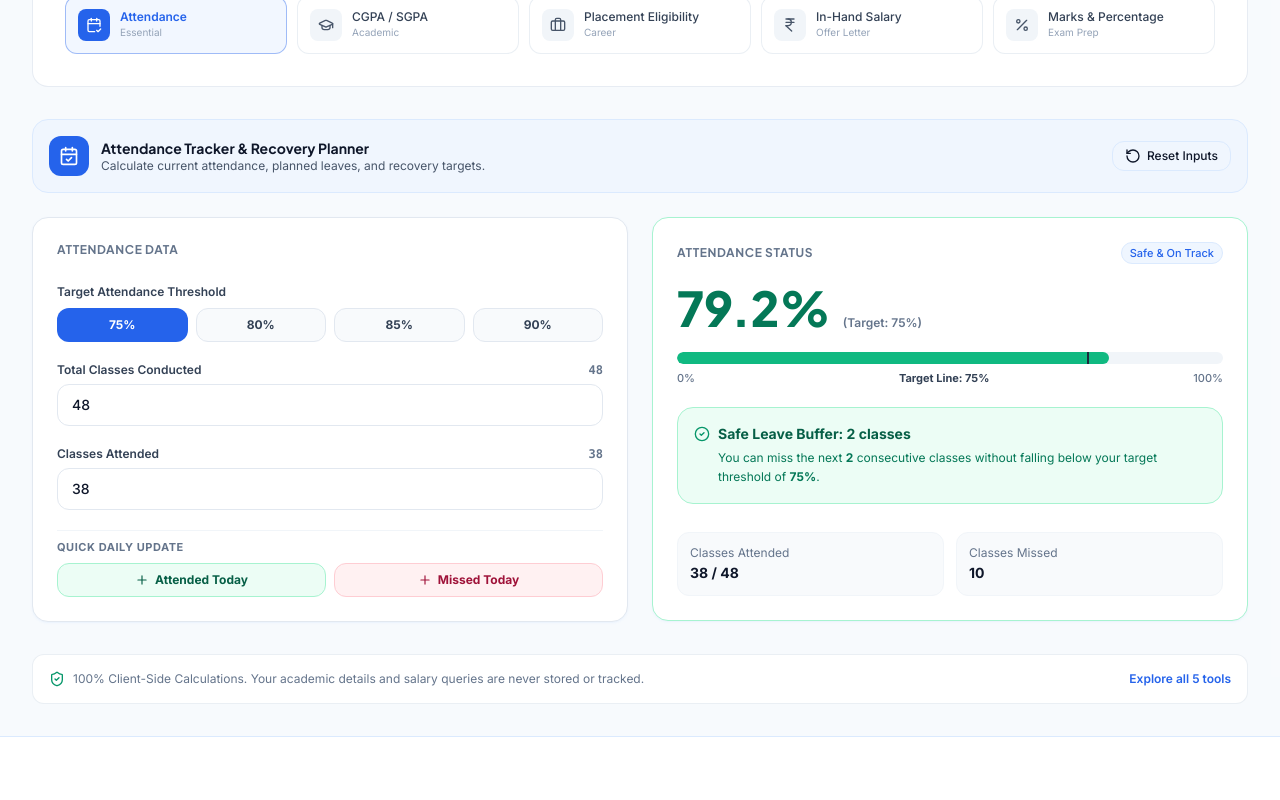
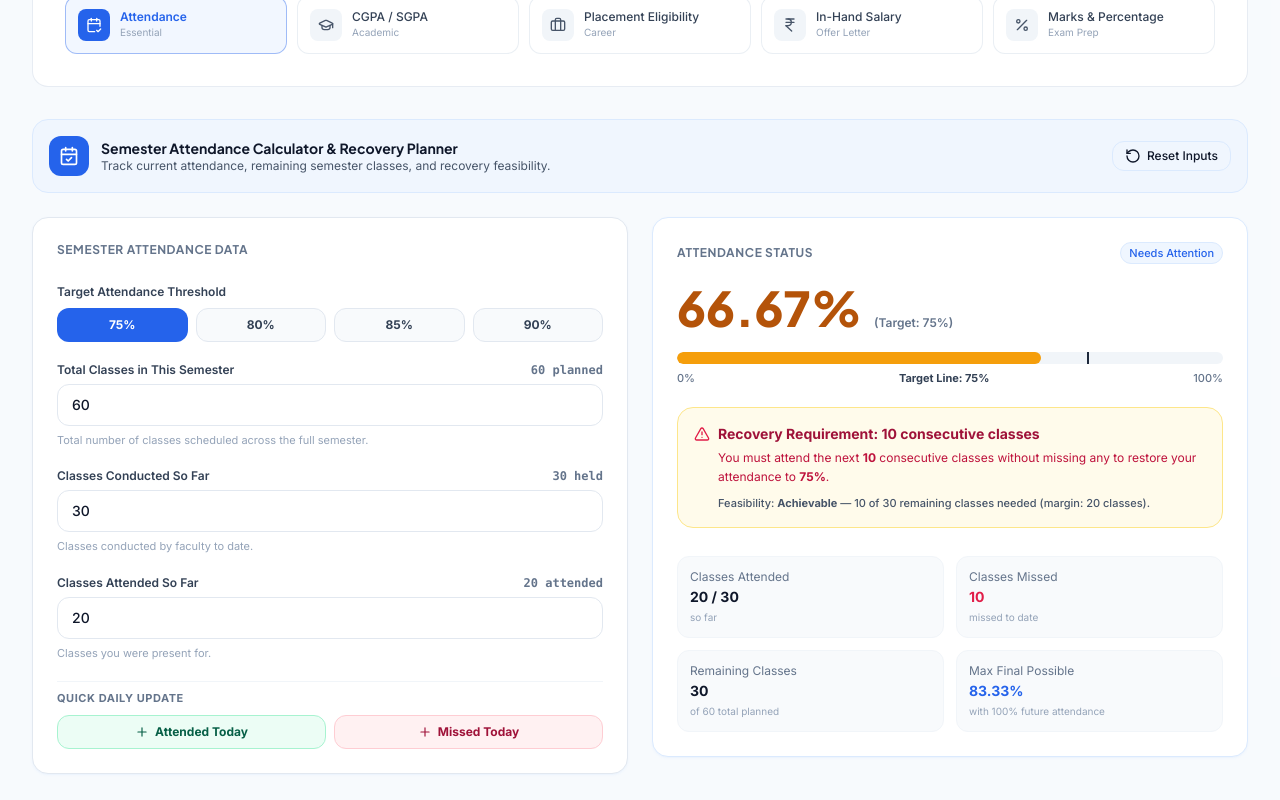
Before and after one commit to Pranay-9130/Career-Platform, a React (Vite) app in the folder frontend/: page /college-survival-kit in a window 1280 px wide. Shown: the part 340-1140 px from the top of the page. Built offline with nearby package versions, Linux system fonts and the light colour scheme; no server answers; the HTML template or start-up script is replaced by a standard one.

Commit message:
feat(attendance): upgrade Attendance Calculator with semester-based calculation system

```diff
--- a/frontend/src/components/survivalKit/AttendanceCalculator.jsx
+++ b/frontend/src/components/survivalKit/AttendanceCalculator.jsx
@@ -10,66 +10,124 @@ import {
   ArrowRight,
   Info,
   Sparkles,
+  XCircle,
+  Clock,
+  Layers,
 } from 'lucide-react';
 import { Button, Card, Badge } from '@/components/common';
 
 export default function AttendanceCalculator() {
-  const [totalClasses, setTotalClasses] = useState(48);
-  const [attendedClasses, setAttendedClasses] = useState(38);
+  // Input states: Total semester classes, conducted so far, attended so far, target percentage
+  const [totalSemesterClasses, setTotalSemesterClasses] = useState(60);
+  const [conductedClasses, setConductedClasses] = useState(30);
+  const [attendedClasses, setAttendedClasses] = useState(20);
   const [targetPercentage, setTargetPercentage] = useState(75);
 
-  const totalClassesInputId = useId();
+  const totalSemesterClassesInputId = useId();
+  const conductedClassesInputId = useId();
   const attendedClassesInputId = useId();
   const targetPercentageInputId = useId();
 
-  // Calculations
-  const total = Math.max(0, parseInt(totalClasses, 10) || 0);
-  const attended = Math.min(total, Math.max(0, parseInt(attendedClasses, 10) || 0));
+  // Parsing & Non-negative whole number validation
+  const totalPlanned = Math.max(0, parseInt(totalSemesterClasses, 10) || 0);
+  const conductedRaw = Math.max(0, parseInt(conductedClasses, 10) || 0);
+  const attendedRaw = Math.max(0, parseInt(attendedClasses, 10) || 0);
   const target = Math.min(100, Math.max(1, parseInt(targetPercentage, 10) || 75));
 
-  const currentPercentage = total > 0 ? (attended / total) * 100 : 0;
+  // Validation checks
+  const isAttendedExceedingConducted = conductedRaw > 0 && attendedRaw > conductedRaw;
+  const isConductedExceedingTotal = totalPlanned > 0 && conductedRaw > totalPlanned;
+
+  // Normalized values for safe calculation (avoids negative values or division errors)
+  const validTotal = totalPlanned;
+  const validConducted = Math.min(validTotal > 0 ? validTotal : Infinity, conductedRaw);
+  const validAttended = Math.min(validConducted, attendedRaw);
+
+  // Section 2: Current attendance calculations
+  // Current Attendance = (Classes Attended / Classes Conducted) * 100
+  const currentPercentage = validConducted > 0 ? (validAttended / validConducted) * 100 : 0;
+  // Classes Missed = Classes Conducted - Classes Attended
+  const classesMissed = Math.max(0, validConducted - validAttended);
+  // Remaining Classes = Total Semester Classes - Classes Conducted
+  const remainingClasses = Math.max(0, validTotal - validConducted);
+
   const isAboveTarget = currentPercentage >= target;
 
-  // If below target: classes needed to attend consecutively to reach target
-  // (attended + x) / (total + x) >= target / 100
-  // 100 * attended + 100x >= target * total + target * x
-  // x * (100 - target) >= target * total - 100 * attended
-  // x = ceil((target * total - 100 * attended) / (100 - target))
+  // Section 3: Recovery calculation
+  // (Attended Classes + x) / (Conducted Classes + x) * 100 = Target Percentage
+  // x = ceil((Target * Conducted - 100 * Attended) / (100 - Target))
   let classesNeeded = 0;
-  if (!isAboveTarget && target < 100) {
-    const numerator = target * total - 100 * attended;
-    const denominator = 100 - target;
-    classesNeeded = Math.max(0, Math.ceil(numerator / denominator));
+  if (!isAboveTarget) {
+    if (target < 100) {
+      const numerator = target * validConducted - 100 * validAttended;
+      const denominator = 100 - target;
+      classesNeeded = Math.max(0, Math.ceil(numerator / denominator));
+    } else {
+      // 100% target is impossible once any class is missed
+      classesNeeded = validConducted > validAttended ? Infinity : 0;
+    }
   }
 
-  // If above target: safe classes to miss (bunk)
-  // attended / (total + y) >= target / 100
-  // 100 * attended >= target * total + target * y
-  // target * y <= 100 * attended - target * total
-  // y = floor((100 * attended - target * total) / target)
+  // Safe buffer if above target: (100 * Attended - Target * Conducted) / Target
   let safeBunks = 0;
   if (isAboveTarget && target > 0) {
-    const numerator = 100 * attended - target * total;
+    const numerator = 100 * validAttended - target * validConducted;
     safeBunks = Math.max(0, Math.floor(numerator / target));
   }
 
+  // Section 4: Feasibility check
+  const isAchievable = isAboveTarget || classesNeeded <= remainingClasses;
+
+  // Maximum possible final attendance if all remaining classes are attended:
+  // ((Attended + Remaining) / Total Semester Classes) * 100
+  const maxPossibleFinalAttendance =
+    validTotal > 0
+      ? ((validAttended + remainingClasses) / validTotal) * 100
+      : 0;
+
+  // Quick Daily Action Handlers
   const handleAttendedToday = () => {
-    setTotalClasses((prev) => (parseInt(prev, 10) || 0) + 1);
+    setConductedClasses((prev) => {
+      const nextConducted = (parseInt(prev, 10) || 0) + 1;
+      setTotalSemesterClasses((prevTotal) => {
+        const curTotal = parseInt(prevTotal, 10) || 0;
+        return nextConducted > curTotal ? nextConducted : curTotal;
+      });
+      return nextConducted;
+    });
     setAttendedClasses((prev) => (parseInt(prev, 10) || 0) + 1);
   };
 
   const handleMissedToday = () => {
-    setTotalClasses((prev) => (parseInt(prev, 10) || 0) + 1);
+    setConductedClasses((prev) => {
+      const nextConducted = (parseInt(prev, 10) || 0) + 1;
+      setTotalSemesterClasses((prevTotal) => {
+        const curTotal = parseInt(prevTotal, 10) || 0;
+        return nextConducted > curTotal ? nextConducted : curTotal;
+      });
+      return nextConducted;
+    });
   };
 
   const handleReset = () => {
-    setTotalClasses(48);
-    setAttendedClasses(38);
+    setTotalSemesterClasses(60);
+    setConductedClasses(30);
+    setAttendedClasses(20);
     setTargetPercentage(75);
   };
 
   // Status Theme
   const getStatusTheme = () => {
+    if (!isAchievable) {
+      return {
+        badge: 'danger',
+        color: 'text-rose-700',
+        bg: 'bg-rose-50',
+        border: 'border-rose-200',
+        bar: 'bg-rose-500',
+        label: 'Target Unachievable',
+      };
+    }
     if (currentPercentage >= target) {
       return {
         badge: 'success',
@@ -111,8 +169,8 @@ export default function AttendanceCalculator() {
             <CalendarCheck className="w-5 h-5" />
           </div>
           <div>
-            <h3 className="text-sm font-bold text-slate-900">Attendance Tracker & Recovery Planner</h3>
-            <p className="text-xs text-slate-600">Calculate current attendance, planned leaves, and recovery targets.</p>
+            <h3 className="text-sm font-bold text-slate-900">Semester Attendance Calculator & Recovery Planner</h3>
+            <p className="text-xs text-slate-600">Track current attendance, remaining semester classes, and recovery feasibility.</p>
           </div>
         </div>
         <Button variant="outline" size="sm" onClick={handleReset} leftIcon={RotateCcw}>
@@ -124,11 +182,13 @@ export default function AttendanceCalculator() {
         {/* Left Column: Inputs */}
         <div className="lg:col-span-6 space-y-5">
           <Card className="p-6 border-slate-200 shadow-card space-y-5 bg-white">
-            <h4 className="text-xs font-bold text-slate-500 uppercase tracking-wider">Attendance Data</h4>
+            <h4 className="text-xs font-bold text-slate-500 uppercase tracking-wider">Semester Attendance Data</h4>
 
             {/* Target Percentage Chips */}
             <div className="space-y-1.5">
-              <label htmlFor={targetPercentageInputId} className="text-xs font-semibold text-slate-700">Target Attendance Threshold</label>
+              <label htmlFor={targetPercentageInputId} className="text-xs font-semibold text-slate-700">
+                Target Attendance Threshold
+              </label>
               <div className="grid grid-cols-4 gap-2">
                 {[75, 80, 85, 90].map((pct) => (
                   <button
@@ -147,39 +207,86 @@ export default function AttendanceCalculator() {
               </div>
             </div>
 
-            {/* Total Classes */}
+            {/* Input 1: Total Classes in This Semester */}
             <div className="space-y-1.5">
               <div className="flex items-center justify-between">
-                <label htmlFor={totalClassesInputId} className="text-xs font-semibold text-slate-700">Total Classes Conducted</label>
-                <span className="text-xs font-mono font-bold text-slate-500">{total}</span>
+                <label htmlFor={totalSemesterClassesInputId} className="text-xs font-semibold text-slate-700">
+                  Total Classes in This Semester
+                </label>
+                <span className="text-xs font-mono font-bold text-slate-500">{totalPlanned} planned</span>
               </div>
               <input
-                id={totalClassesInputId}
+                id={totalSemesterClassesInputId}
                 type="number"
                 min="1"
-                max="500"
-                value={totalClasses}
-                onChange={(e) => setTotalClasses(e.target.value)}
+                max="1000"
+                value={totalSemesterClasses}
+                onChange={(e) => setTotalSemesterClasses(e.target.value)}
+                placeholder="e.g. 60"
                 className="w-full px-3.5 py-2.5 rounded-xl border border-slate-200 text-sm font-medium focus:ring-2 focus:ring-brand-primary/20 focus:border-brand-primary outline-hidden"
               />
+              <p className="text-[11px] text-slate-400">Total number of classes scheduled across the full semester.</p>
             </div>
 
-            {/* Attended Classes */}
+            {/* Input 2: Classes Conducted So Far */}
             <div className="space-y-1.5">
               <div className="flex items-center justify-between">
-                <label htmlFor={attendedClassesInputId} className="text-xs font-semibold text-slate-700">Classes Attended</label>
-                <span className="text-xs font-mono font-bold text-slate-500">{attended}</span>
+                <label htmlFor={conductedClassesInputId} className="text-xs font-semibold text-slate-700">
+                  Classes Conducted So Far
+                </label>
+                <span className="text-xs font-mono font-bold text-slate-500">{conductedRaw} held</span>
+              </div>
+              <input
+                id={conductedClassesInputId}
+                type="number"
+                min="0"
+                max={totalPlanned || 1000}
+                value={conductedClasses}
+                onChange={(e) => setConductedClasses(e.target.value)}
+                placeholder="e.g. 30"
+                className="w-full px-3.5 py-2.5 rounded-xl border border-slate-200 text-sm font-medium focus:ring-2 focus:ring-brand-primary/20 focus:border-brand-primary outline-hidden"
+              />
+              <p className="text-[11px] text-slate-400">Classes conducted by faculty to date.</p>
+            </div>
+
+            {/* Input 3: Classes Attended So Far */}
+            <div className="space-y-1.5">
+              <div className="flex items-center justify-between">
+                <label htmlFor={attendedClassesInputId} className="text-xs font-semibold text-slate-700">
+                  Classes Attended So Far
+                </label>
+                <span className="text-xs font-mono font-bold text-slate-500">{attendedRaw} attended</span>
               </div>
               <input
                 id={attendedClassesInputId}
                 type="number"
                 min="0"
-                max={total}
+                max={conductedRaw || totalPlanned || 1000}
                 value={attendedClasses}
                 onChange={(e) => setAttendedClasses(e.target.value)}
+                placeholder="e.g. 20"
                 className="w-full px-3.5 py-2.5 rounded-xl border border-slate-200 text-sm font-medium focus:ring-2 focus:ring-brand-primary/20 focus:border-brand-primary outline-hidden"
               />
+              <p className="text-[11px] text-slate-400">Classes you were present for.</p>
             </div>
+
+            {/* Validation Alerts */}
+            {isAttendedExceedingConducted && (
+              <div className="p-3 bg-amber-50 border border-amber-200 rounded-xl flex items-start gap-2 text-xs text-amber-800">
+                <AlertTriangle className="w-4 h-4 shrink-0 text-amber-600 mt-0.5" />
+                <span>
+                  <strong>Input Notice:</strong> Attended classes ({attendedRaw}) cannot exceed conducted classes ({conductedRaw}). Calculations have been capped to {conductedRaw}.
+                </span>
+              </div>
+            )}
+            {isConductedExceedingTotal && (
+              <div className="p-3 bg-amber-50 border border-amber-200 rounded-xl flex items-start gap-2 text-xs text-amber-800">
+                <AlertTriangle className="w-4 h-4 shrink-0 text-amber-600 mt-0.5" />
+                <span>
+                  <strong>Input Notice:</strong> Conducted classes ({conductedRaw}) cannot exceed total semester classes ({totalPlanned}). Calculations have been capped to {totalPlanned}.
+                </span>
+              </div>
+            )}
 
             {/* Quick Daily Action Buttons */}
             <div className="pt-2 border-t border-slate-100 space-y-2">
@@ -219,7 +326,7 @@ export default function AttendanceCalculator() {
             {/* Percentage Big Number */}
             <div className="flex items-baseline gap-3">
               <span className={`text-4xl sm:text-5xl font-extrabold font-display ${status.color}`}>
-                {currentPercentage.toFixed(1)}%
+                {validConducted > 0 ? `${currentPercentage.toFixed(2)}%` : '0.00%'}
               </span>
               <span className="text-xs font-semibold text-slate-500">
                 (Target: {target}%)
@@ -231,7 +338,7 @@ export default function AttendanceCalculator() {
               <div className="h-3 w-full bg-slate-100 rounded-full overflow-hidden relative">
                 <div
                   className={`h-full ${status.bar} transition-all duration-500 rounded-full`}
-                  style={{ width: `${Math.min(100, currentPercentage)}%` }}
+                  style={{ width: `${Math.min(100, Math.max(0, currentPercentage))}%` }}
                 />
                 {/* Target threshold indicator line */}
                 <div
@@ -259,15 +366,32 @@ export default function AttendanceCalculator() {
                     You can miss the next <strong>{safeBunks}</strong> consecutive {safeBunks === 1 ? 'class' : 'classes'} without falling below your target threshold of <strong>{target}%</strong>.
                   </p>
                 </div>
-              ) : (
+              ) : isAchievable ? (
                 <div className="space-y-1">
                   <div className="flex items-center gap-2 text-rose-800 font-bold text-sm">
                     <AlertTriangle className="w-4 h-4 shrink-0 text-rose-600" />
                     <span>Recovery Requirement: {classesNeeded} consecutive {classesNeeded === 1 ? 'class' : 'classes'}</span>
                   </div>
                   <p className="text-xs text-rose-700 leading-relaxed pl-6">
-                    You must attend the next <strong>{classesNeeded}</strong> {classesNeeded === 1 ? 'class' : 'classes'} consecutively without missing any to restore your attendance to <strong>{target}%</strong>.
+                    You must attend the next <strong>{classesNeeded}</strong> consecutive {classesNeeded === 1 ? 'class' : 'classes'} without missing any to restore your attendance to <strong>{target}%</strong>.
                   </p>
+                  <p className="text-[11px] text-slate-600 pl-6 pt-1 font-medium">
+                    Feasibility: <strong>Achievable</strong> — {classesNeeded} of {remainingClasses} remaining classes needed (margin: {remainingClasses - classesNeeded} classes).
+                  </p>
+                </div>
+              ) : (
+                <div className="space-y-1">
+                  <div className="flex items-center gap-2 text-rose-800 font-bold text-sm">
+                    <XCircle className="w-4 h-4 shrink-0 text-rose-600" />
+                    <span>Target Unachievable This Semester</span>
+                  </div>
+                  <p className="text-xs text-rose-700 leading-relaxed pl-6">
+                    The selected target of <strong>{target}%</strong> cannot be reached within the remaining <strong>{remainingClasses}</strong> classes, even with perfect attendance.
+                  </p>
+                  <div className="mt-2 pl-6 pt-1 border-t border-rose-200/60 flex items-center justify-between text-xs font-semibold text-rose-900">
+                    <span>Maximum Possible Final Attendance:</span>
+                    <span className="font-extrabold text-sm">{maxPossibleFinalAttendance.toFixed(2)}%</span>
+                  </div>
                 </div>
               )}
             </div>
@@ -276,11 +400,27 @@ export default function AttendanceCalculator() {
             <div className="grid grid-cols-2 gap-3 pt-2 text-xs">
               <div className="p-3 bg-slate-50 rounded-xl border border-slate-100">
                 <span className="text-slate-500 block mb-0.5">Classes Attended</span>
-                <span className="text-sm font-bold text-slate-900">{attended} / {total}</span>
+                <span className="text-sm font-bold text-slate-900">
+                  {validAttended} / {validConducted}
+                </span>
+                <span className="text-[10px] text-slate-400 block mt-0.5">so far</span>
               </div>
               <div className="p-3 bg-slate-50 rounded-xl border border-slate-100">
                 <span className="text-slate-500 block mb-0.5">Classes Missed</span>
-                <span className="text-sm font-bold text-slate-900">{total - attended}</span>
+                <span className="text-sm font-bold text-rose-600">{classesMissed}</span>
+                <span className="text-[10px] text-slate-400 block mt-0.5">missed to date</span>
+              </div>
+              <div className="p-3 bg-slate-50 rounded-xl border border-slate-100">
+                <span className="text-slate-500 block mb-0.5">Remaining Classes</span>
+                <span className="text-sm font-bold text-slate-900">{remainingClasses}</span>
+                <span className="text-[10px] text-slate-400 block mt-0.5">of {validTotal} total planned</span>
+              </div>
+              <div className="p-3 bg-slate-50 rounded-xl border border-slate-100">
+                <span className="text-slate-500 block mb-0.5">Max Final Possible</span>
+                <span className="text-sm font-bold text-brand-primary">
+                  {maxPossibleFinalAttendance.toFixed(2)}%
+                </span>
+                <span className="text-[10px] text-slate-400 block mt-0.5">with 100% future attendance</span>
               </div>
             </div>
           </Card>
```
Also changed, not shown: 1 other file (tests, documents, lock files or other folders).
